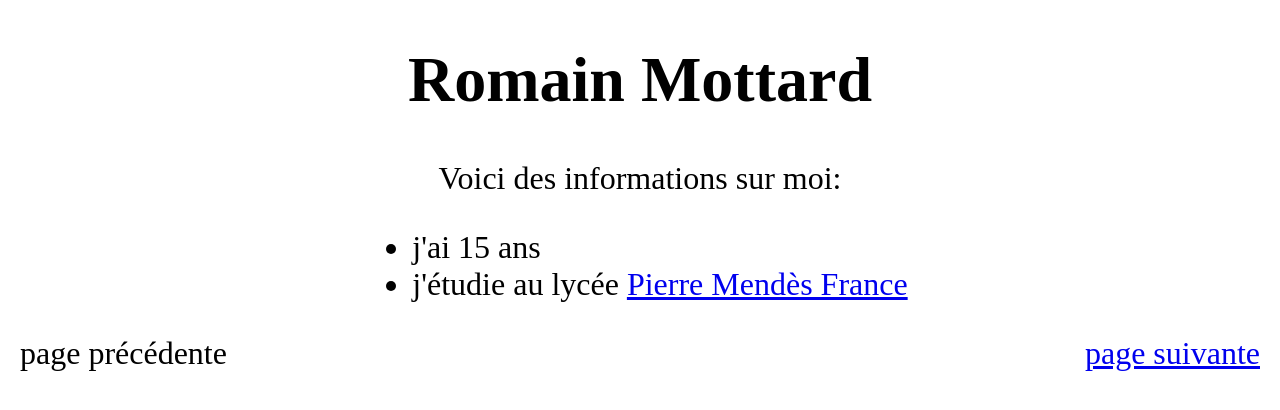
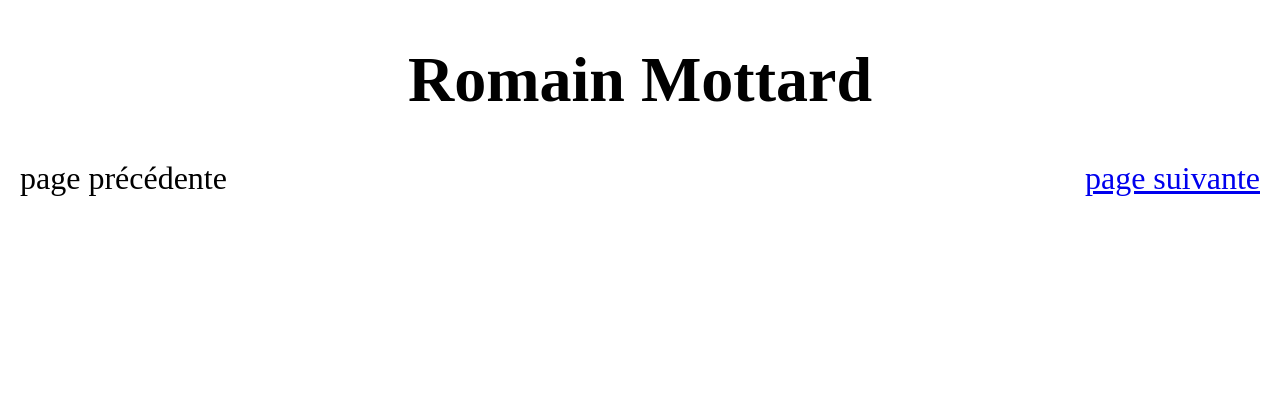
Before and after one commit to Rudiak01/HTML, a plain HTML site: page index.html in a window 1280 px wide. Drawn offline with Linux system fonts and the light colour scheme.

Commit message:
Update index.html

```diff
--- a/index.html
+++ b/index.html
@@ -8,13 +8,8 @@
 	</head>
 	<body style="text-align:center">
 			<h1>Romain Mottard</h1>
-			<p>Voici des informations sur moi:</p>
-			<ul>
-				<li>j'ai 15 ans</li>
-				<li>j'étudie au lycée <a href=https://lyc-mendes-france-epinal.monbureaunumerique.fr/ title="site officiel du lycée" target="_blank">Pierre Mendès France</a></li>
-			</ul>
 
-				<p><span class="décalage">page précédente</span>
-				<span><a href=page_2.html title="page de mon orientation">page suivante</a></span></p>
+			<p><span class="décalage">page précédente</span>
+			<span><a href=page_2.html title="page de mon orientation">page suivante</a></span></p>
 	</body>
 </html>
```
